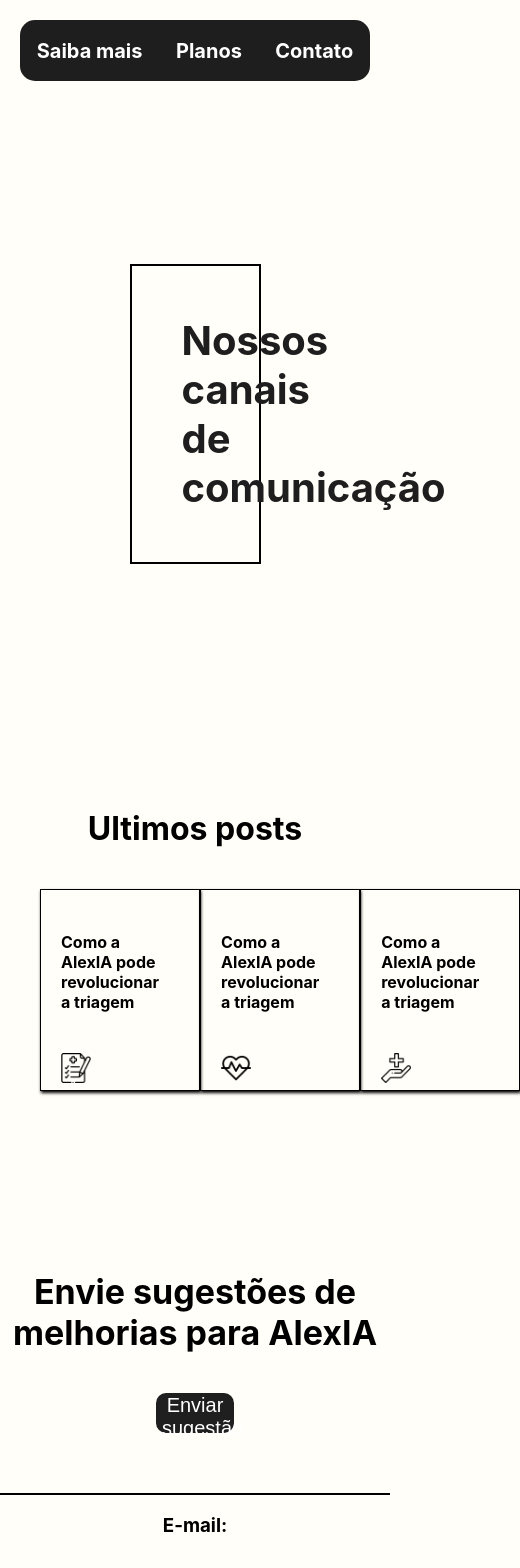
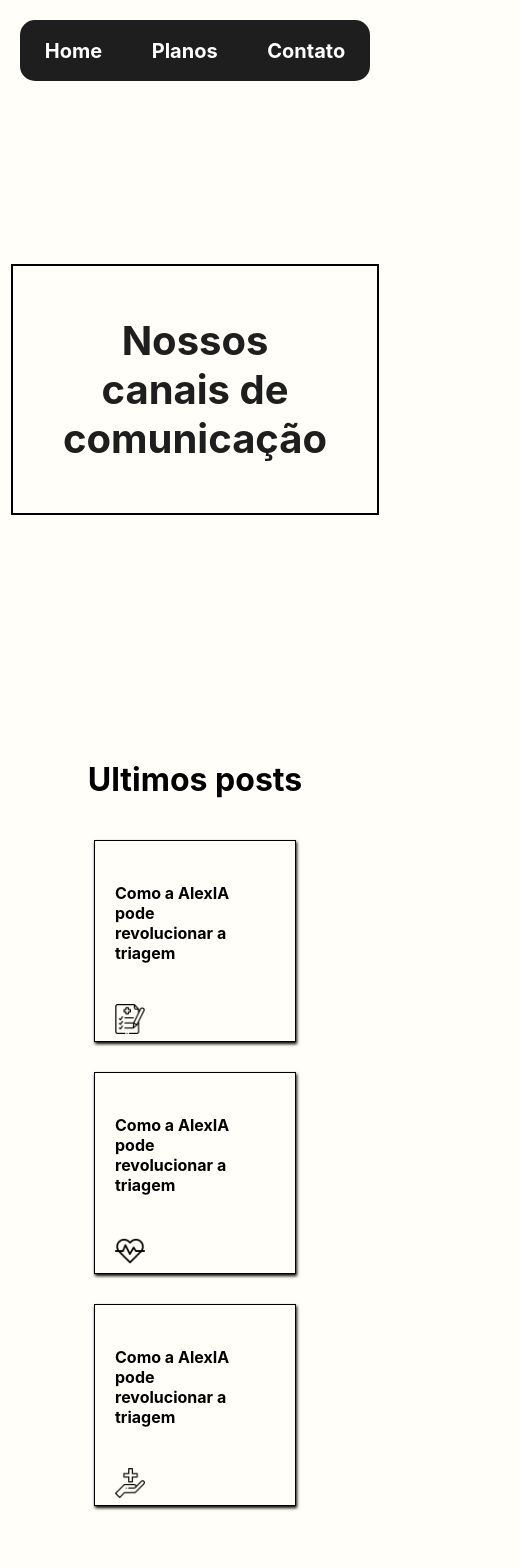
Before and after one commit to getulio-souza/alexIA-app, a React (Create React App) app: page /contact in a window 390 px wide. Shown: the top 1568 px of the page, 520 px wide, since content can reach past the window. Built offline with nearby package versions, Linux system fonts and the light colour scheme.

Commit message:
bugfix: contact-and-basic-plan-responsive

```diff
--- a/src/components/contact/contact.styles.js
+++ b/src/components/contact/contact.styles.js
@@ -12,13 +12,13 @@ export const ContactHeaderTitle = styled.h2`
   border: 2px solid black;
   padding: 50px;
   text-align: center;
-  width:30%;
 `;
 
 export const ContactQuestions = styled.div`
   padding:40px;
   margin: 100px 0%
 `;
+
 export const PostsTitle = styled.h1`
   text-align:center;
   padding-bottom:20px;
@@ -27,6 +27,11 @@ export const PostsTitle = styled.h1`
 export const PostInstaContainer = styled.div`
   display:flex;
   justify-content:space-evenly;
+  @media(max-width:900px){
+    flex-direction: column;
+    align-items: center;
+    gap: 30px;
+  }
 `;
 
 export const InstagramPost = styled.div`
@@ -68,8 +73,7 @@ export const ContactSuggestionBtn = styled.button`
   border:none;
   background-color:#1F1F1F;
   color:#fff;
-  width: 20%;
-  height:40px;
+  padding:10px 25px;
   margin: 0 auto;
   margin-top:20px;
   border-radius: 10px;
--- a/src/components/navbar/navbar.js
+++ b/src/components/navbar/navbar.js
@@ -12,8 +12,8 @@ function Navbar() {
   return (
     <>
     <HomeNavbar>
-        <Link style={{textDecoration:'none'}} to="/knowMore">
-          <KnowMore>Saiba mais</KnowMore>
+        <Link style={{textDecoration:'none'}} to="/">
+          <KnowMore>Home</KnowMore>
         </Link>
         <Link style={{textDecoration:'none'}} to="/plans">
           <Plans>Planos</Plans>
--- a/src/components/plans/basic/basicPlan.styles.js
+++ b/src/components/plans/basic/basicPlan.styles.js
@@ -28,6 +28,10 @@ export const SinglePlan = styled.div`
   align-items:center;
   border: 1px solid #000;
   padding: 20px;
+  @media(max-width:900px){
+    display:block;
+    text-align:center;
+  }
 `;
 
 export const SinglePlanBox = styled.div`
@@ -35,9 +39,14 @@ export const SinglePlanBox = styled.div`
 `;
 
 export const SinglePlanTitle = styled.h3``;
+
 export const SinglePlanDescription = styled.p`
   width:60%;
+  @media(max-width:900px){
+    width:100%;
+  }
 `;
+
 export const SinglePlanBtn = styled.button`
   border: none;
   background-color: #000;
```
